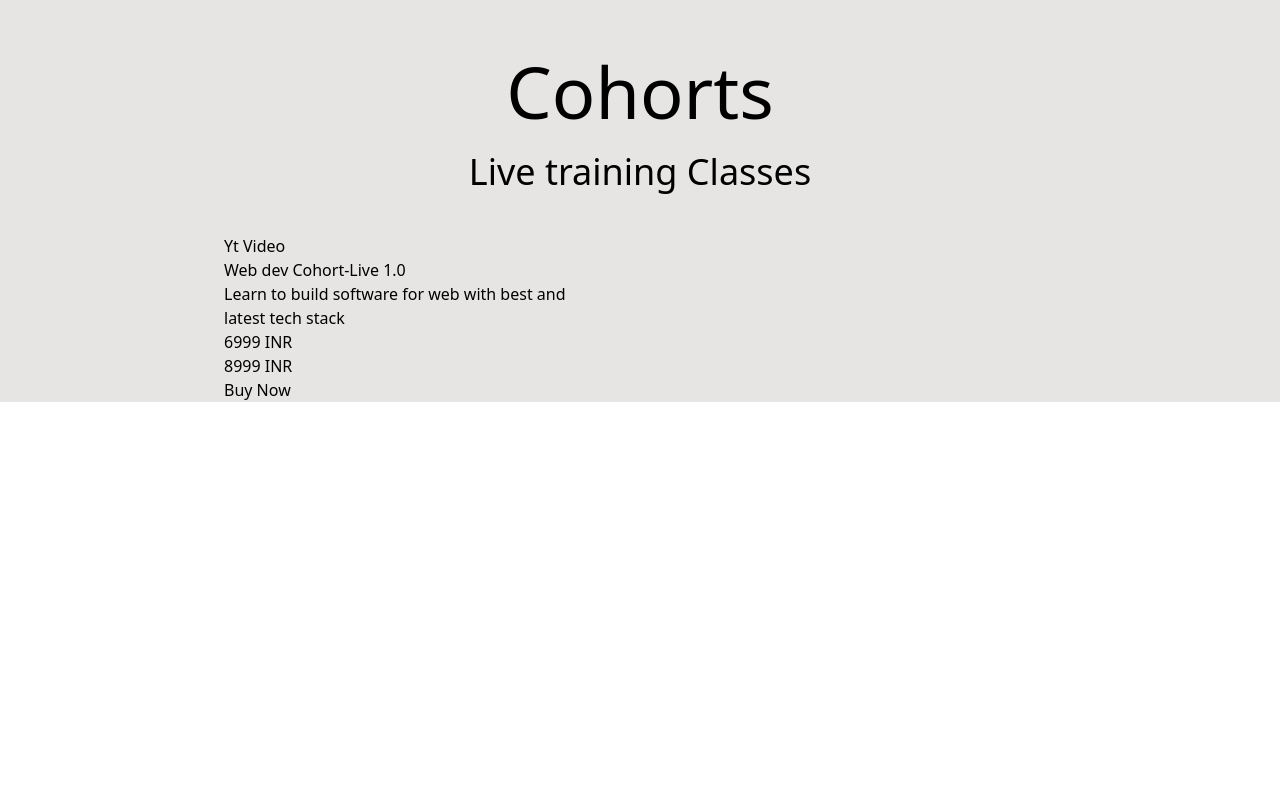
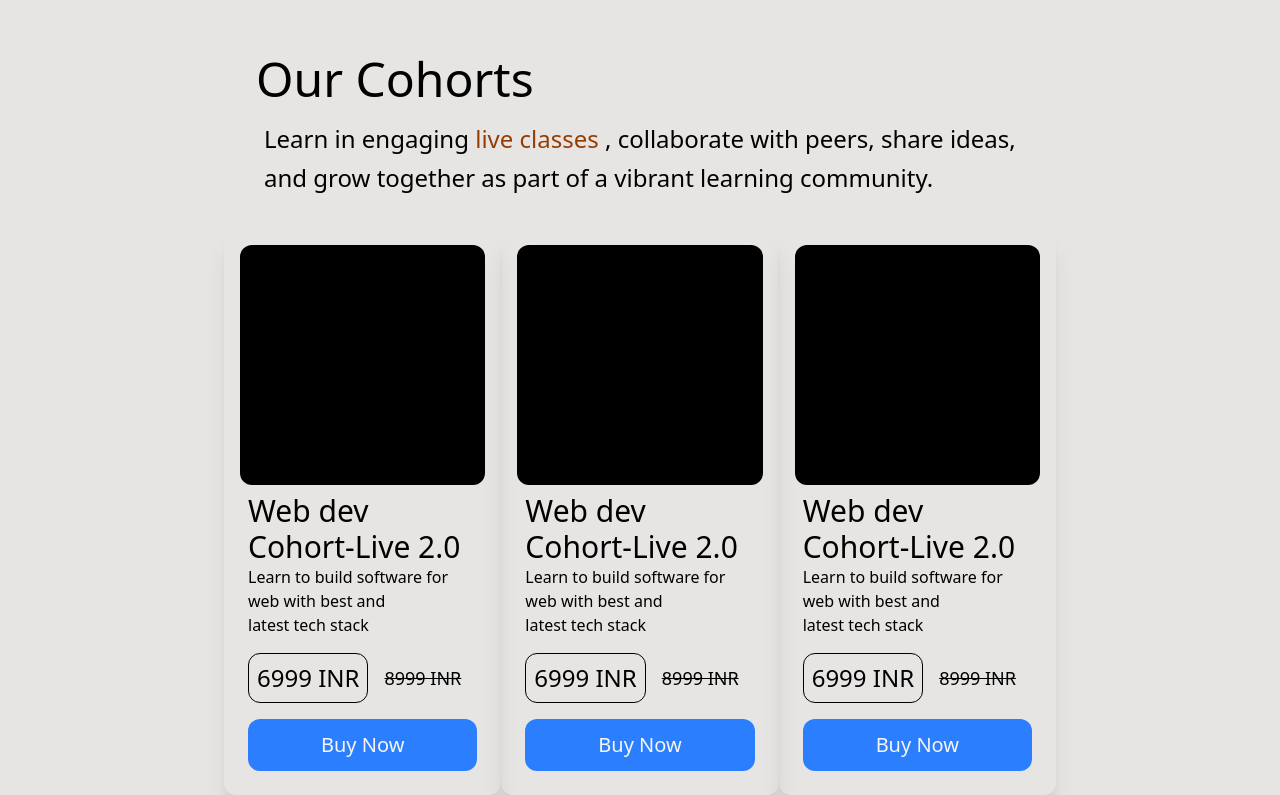
Before and after one commit to HsrRaza/chai-code, a React (Vite) app in the folder chai-code/: page / in a window 1280 px wide. Shown: the part 1448-2243 px from the top of the page. Before the commit the page ends 1850 px from the top, so only its background shows below. Built offline with nearby package versions, Linux system fonts and the light colour scheme; grey boxes are pictures that could not be loaded.

Commit message:
fix/grid

```diff
--- a/chai-code/src/components/cohorts/LiveCards.tsx
+++ b/chai-code/src/components/cohorts/LiveCards.tsx
@@ -1,32 +1,42 @@
-
 export const LiveCards = () => {
   return (
-    <div>
-        <Cards/>
+    <div className=" grid grid-cols-2 md:grid-cols-3  ">
+      <Cards />
+      <Cards />
+      <Cards />
+
     </div>
-  )
-}
+  );
+};
 
-export default LiveCards
+export default LiveCards;
 
-const Cards = ()=>{
+const Cards = () => {
   return (
-    <div>
-        <div>
-            Yt Video
+    <div className="  flex  md:items-center   md:justify-center">
+      <div className="w-60 sm:w-100 rounded-xl p-4  shadow-xl">
+        <div className="w-full h-40 sm:h-60 bg-black rounded-xl"></div>
+        <div className="p-2">
+          <h3 className="sm:text-3xl">Web dev Cohort-Live 2.0</h3>
+          <p className="sm:text-md">
+            Learn to build software for web with best and <br /> latest tech
+            stack
+          </p>
+        </div>
+        <div className="flex gap-4 items-center  p-2">
+          <div className="p-2 border rounded-xl">
+            <span className="sm:text-2xl">6999 INR</span>
           </div>
           <div>
-            <h3>Web dev Cohort-Live 1.0</h3>
-            <p>Learn to build software for web with best and <br /> latest tech  stack</p>
+            <span className="line-through sm:text-lg">8999 INR</span>
           </div>
-        <div>
-            <div>6999 INR</div>
-            <div>8999 INR</div>
         </div>
-        <div>
-            <button>Buy Now </button>
+        <div className="p-2 w-full">
+          <button className="w-full sm:px-2 sm:py-3 bg-blue-500 rounded-xl sm:text-xl outline-none text-stone-100">
+            Buy Now
+          </button>
         </div>
-
       </div>
-)
-}
+    </div>
+  );
+};
--- a/chai-code/src/components/cohorts/Text.tsx
+++ b/chai-code/src/components/cohorts/Text.tsx
@@ -1,9 +1,9 @@
 
 const Text = () => {
   return (
-    <div className="text-center p-4 ">
-        <h1 className="text-7xl text-shadow-stone-500 m-2">Cohorts</h1>
-        <h3 className="text-4xl/relaxed m-4">Live training Classes </h3>
+    <div className=" p-4 ml-2">
+        <h1 className="text-5xl text-shadow-stone-500 m-2">Our Cohorts</h1>
+        <h3 className="text-2xl/relaxed m-4">Learn in engaging <span className="text-amber-800"> live classes</span> , collaborate with peers, share ideas, and grow together as part of a vibrant learning community. </h3>
     </div>
   )
 }
```
Also changed, not shown: chai-code/public/systemCohort.webp (added). Lines whose indentation alone changed are shown as unchanged.
